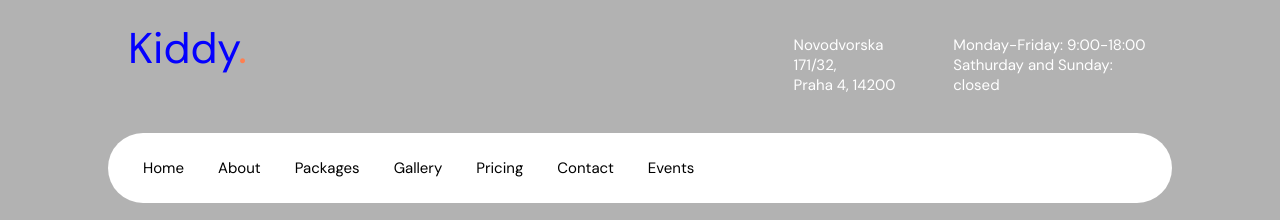
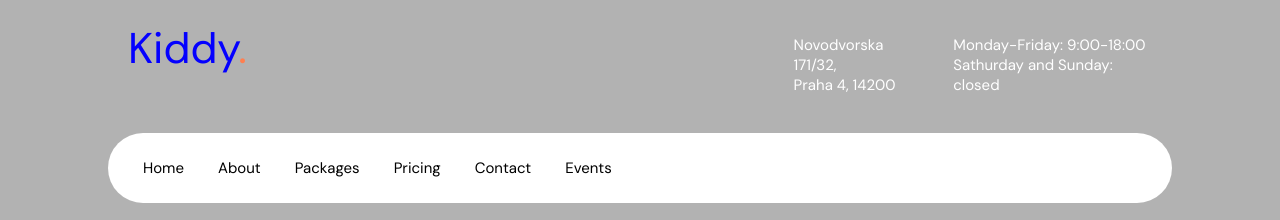
Before and after one commit to LenkaJandova/kiddy, a website: page index.html in a window 1280 px wide. Shown: the top 220 px of the page. Drawn offline with Linux system fonts and the light colour scheme.

Commit message:
removed gallery

```diff
--- a/index.html
+++ b/index.html
@@ -21,7 +21,6 @@
                        <li><a href="index.html">Home</a></li>
                        <li><a href="about.html">About</a></li>
                        <li><a href="packages.html">Packages</a></li>
-                       <li><a href="gallery.html">Gallery</a></li>
                        <li><a href="pricing.html">Pricing</a></li>
                        <li><a href="contact.html">Contact</a></li>
                        <li><a href="contact.html">Events</a></li>
```
